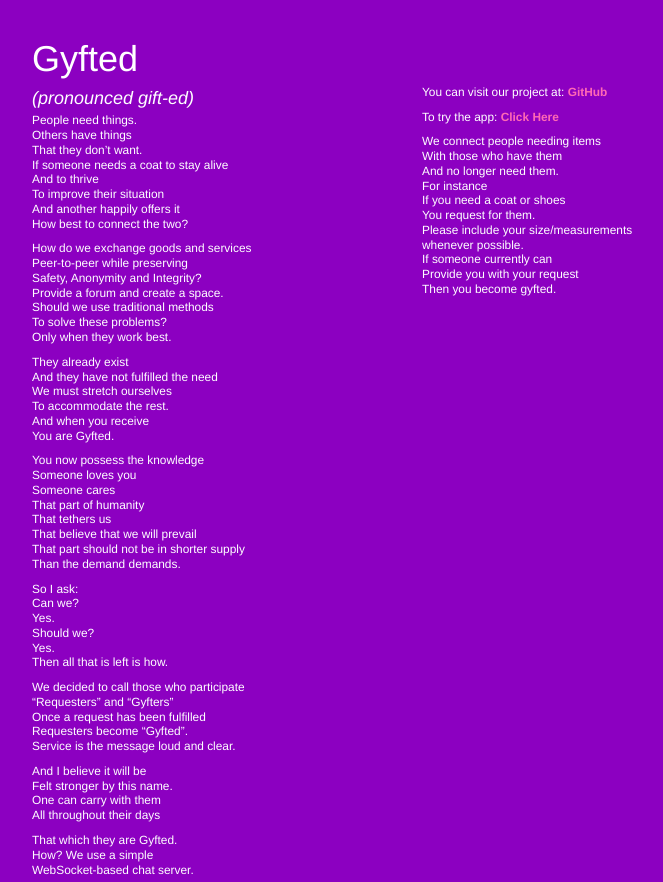
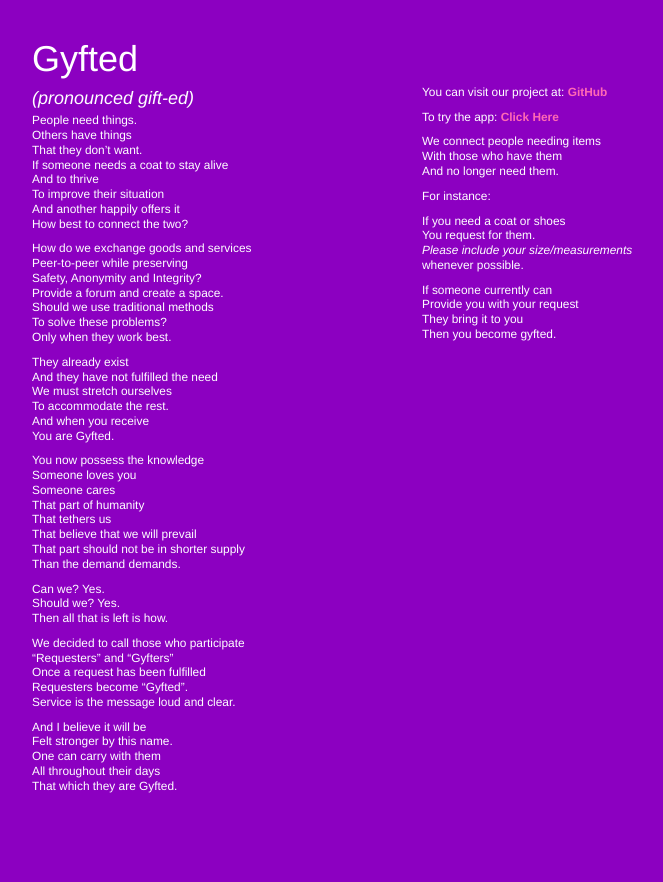
Before and after one commit to jasonleonhard/gyfted, a Flask app: page /about in a window 1280 px wide. Shown: the part 51-933 px from the top of the page, without its empty margins (38-701 px from the left). After the commit the page ends 844 px from the top, so only its background shows below. Run offline with Flask 2, Linux system fonts and the light colour scheme; some libraries are stand-ins or nearby versions.

Commit message:
improve about formatting and content

```diff
--- a/templates/about.html
+++ b/templates/about.html
@@ -39,11 +39,8 @@
             <p>That part should not be in shorter supply</p>
             <p>Than the demand demands.</p>
             <p class="space"></p>
-            <p>So I ask:</p>
-            <p>Can we?</p>
-            <p>Yes.</p>
-            <p>Should we?</p>
-            <p>Yes.</p>
+            <p>Can we? Yes.</p>
+            <p>Should we? Yes.</p>
             <p>Then all that is left is how.</p>
             <p class="space"></p>
             <p>We decided to call those who participate</p>
@@ -56,10 +53,7 @@
             <p>Felt stronger by this name.</p>
             <p>One can carry with them</p>
             <p>All throughout their days</p>
-            <p class="space"></p>
             <p>That which they are Gyfted.</p>
-            <p>How? We use a simple</p>
-            <p>WebSocket-based chat server.</p>
         </div>
         <div class="col-md-4 line_height">
             <p class="space"></p>
@@ -82,13 +76,17 @@
             <p>We connect people needing items</p>
             <p>With those who have them</p>
             <p>And no longer need them.</p>
-            <p>For instance</p>
+            <p class="space"></p>
+            <p>For instance: </p>
+            <p class="space"></p>
             <p>If you need a coat or shoes</p>
             <p>You request for them.</p>
-            <p>Please include your size/measurements</p>
+            <p><em>Please include your size/measurements</em></p>
             <p>whenever possible.</p>
+            <p class="space"></p>
             <p>If someone currently can</p>
             <p>Provide you with your request</p>
+            <p>They bring it to you</p>
             <p>Then you become gyfted.</p>
         </div>
     </div>
```
